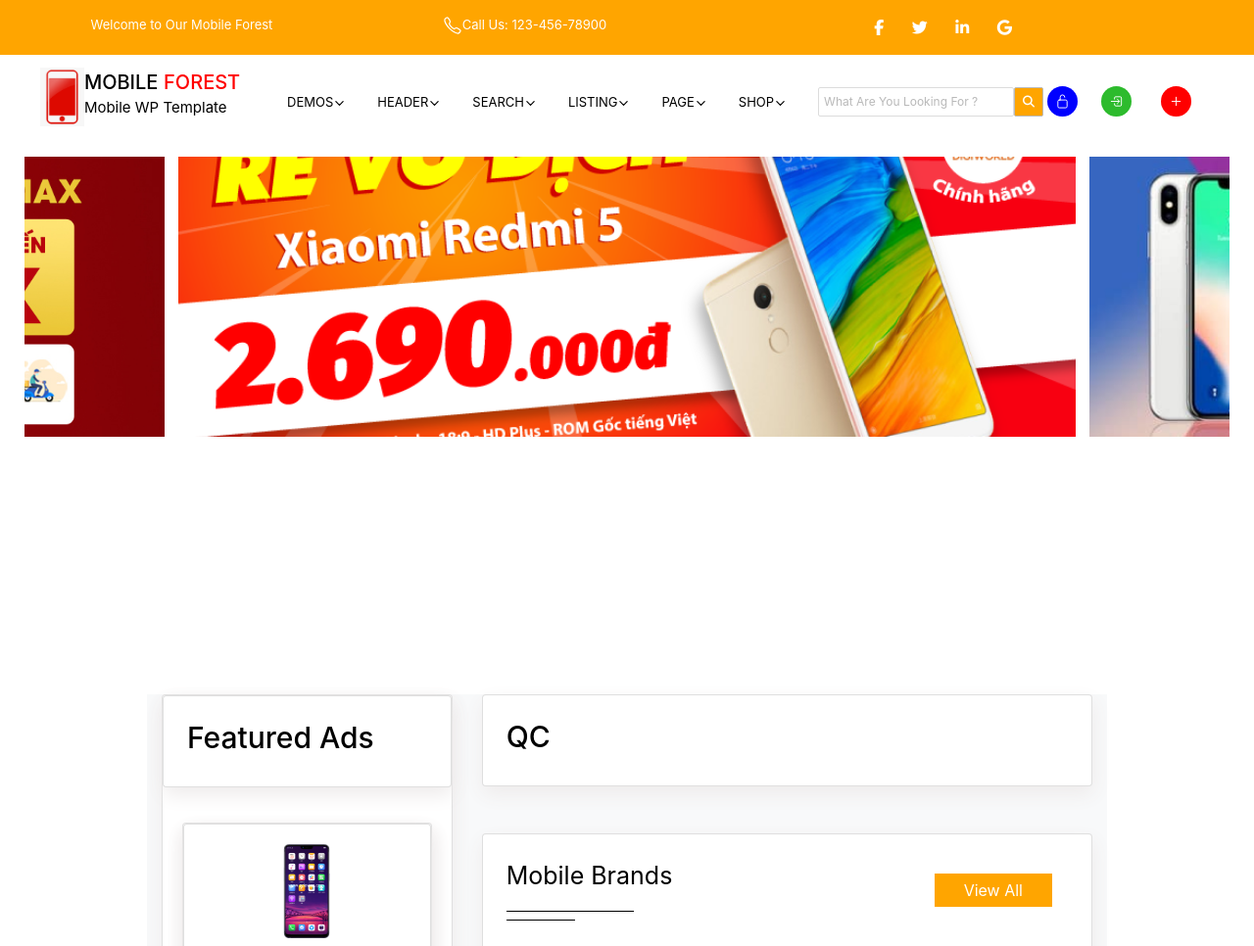
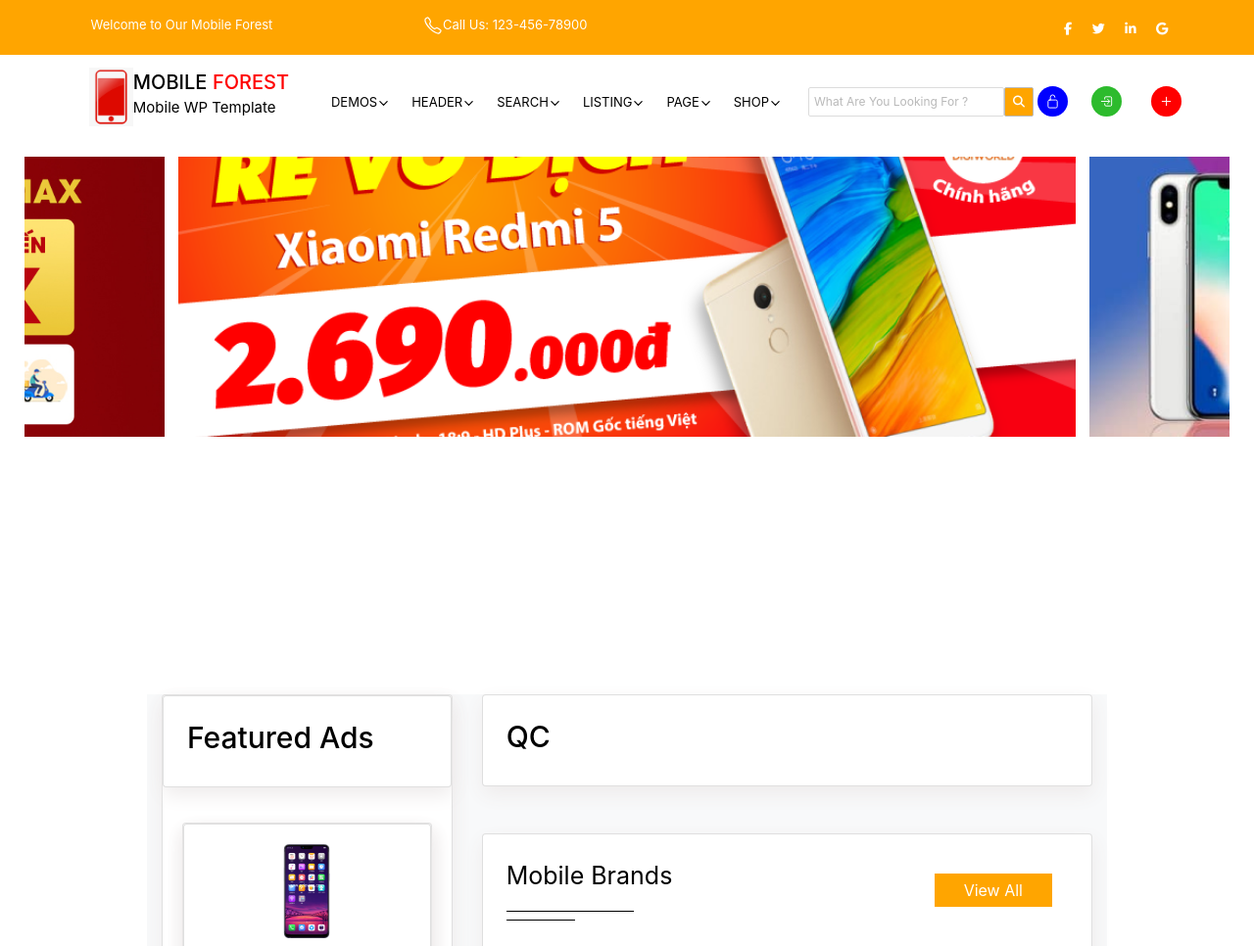
Before and after one commit to levanhoa45/demotemplate, a plain HTML site: page index.html in a window 1280 px wide. Shown: the top 966 px of the page at 98% size. Drawn offline with nearby package versions, Linux system fonts and the light colour scheme.

Commit message:
source code

```diff
--- a/index.html
+++ b/index.html
@@ -30,18 +30,18 @@
                 <div class="col-lg-4 col-md-4 col-sm-12">
                   <p class="text-header">Welcome to Our Mobile Forest</p>
                 </div>
-                <div class="col-lg-4 col-md-4 col-sm-12">
+                <div class="col-lg-6 col-md-4 col-sm-12">
                   <div class="phone-top">
                     <ion-icon name="call-outline" style="font-size: 20px;"></ion-icon>
                     <p>Call Us: 123-456-78900</p>
                   </div>
                 </div>
-                <div class="col-lg-4 col-md-4 col-sm-12">
+                <div class="col-lg-2 col-md-4 col-sm-12">
                   <ul class="list-inline">
-                    <li class="list-inline-item"><i class="fa fa-facebook mx-2"></i></li>
-                    <li class="list-inline-item"><i class="fa fa-twitter mx-2"></i></li>
-                    <li class="list-inline-item"><i class="fa fa-linkedin mx-2"></i></li>
-                    <li class="list-inline-item"><i class="fa fa-google mx-2"></i></li>
+                    <li class="list-inline-item"><i class="fa fa-facebook mx-1" style="font-size: 13px;"></i></li>
+                    <li class="list-inline-item"><i class="fa fa-twitter mx-1" style="font-size: 13px;"></i></li>
+                    <li class="list-inline-item"><i class="fa fa-linkedin mx-1" style="font-size: 13px;"></i></li>
+                    <li class="list-inline-item"><i class="fa fa-google mx-1" style="font-size: 13px;"></i></li>
                   </ul>
                 </div>
               </div>
--- a/style.css
+++ b/style.css
@@ -7,7 +7,7 @@ header{
 }
 .phone-top{
     display: flex;
-    margin-left: -40%;
+    margin-left: -30%;
 }
 .mobile{
     color: black;
@@ -21,7 +21,7 @@ header{
 }
 .logo{
     display: flex;
-    margin-left: 50px;
+    margin-left: 6%;
 }
 .name{
     color: black;
@@ -662,6 +662,9 @@ a.card:hover{
     .top-nav{
         margin-left: 0;
     }
+    .logo{
+        margin-left: 45px;
+    }
 }
 @media only screen and (min-width: 767px) and (max-width: 1365px){
     .center-img{
@@ -766,8 +769,8 @@ a.card:hover{
     }
     .dropbtn{
         font-size: 13px;
-        margin-left: 0;
-        margin-right: 0;
+        margin-left: -5px;
+        margin-right: -5px;
     }
     form.search input {
         padding: 5px;
@@ -807,6 +810,9 @@ a.card:hover{
     }
     .text-header{
         font-size: 13px;
+    }
+    .logo{
+        margin-left: 10%;
     }
 }
 @media only screen and (min-width: 1365px) and (max-width: 1620px){
```
